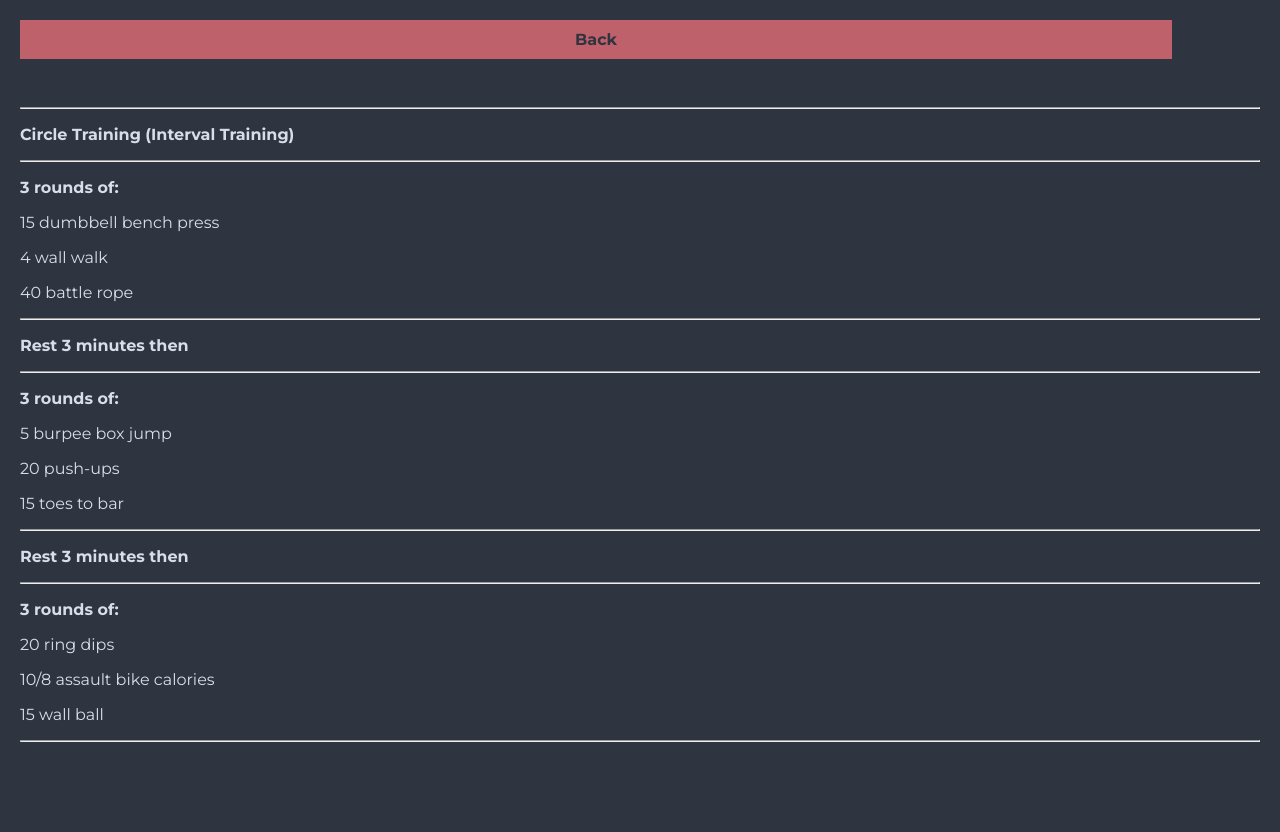
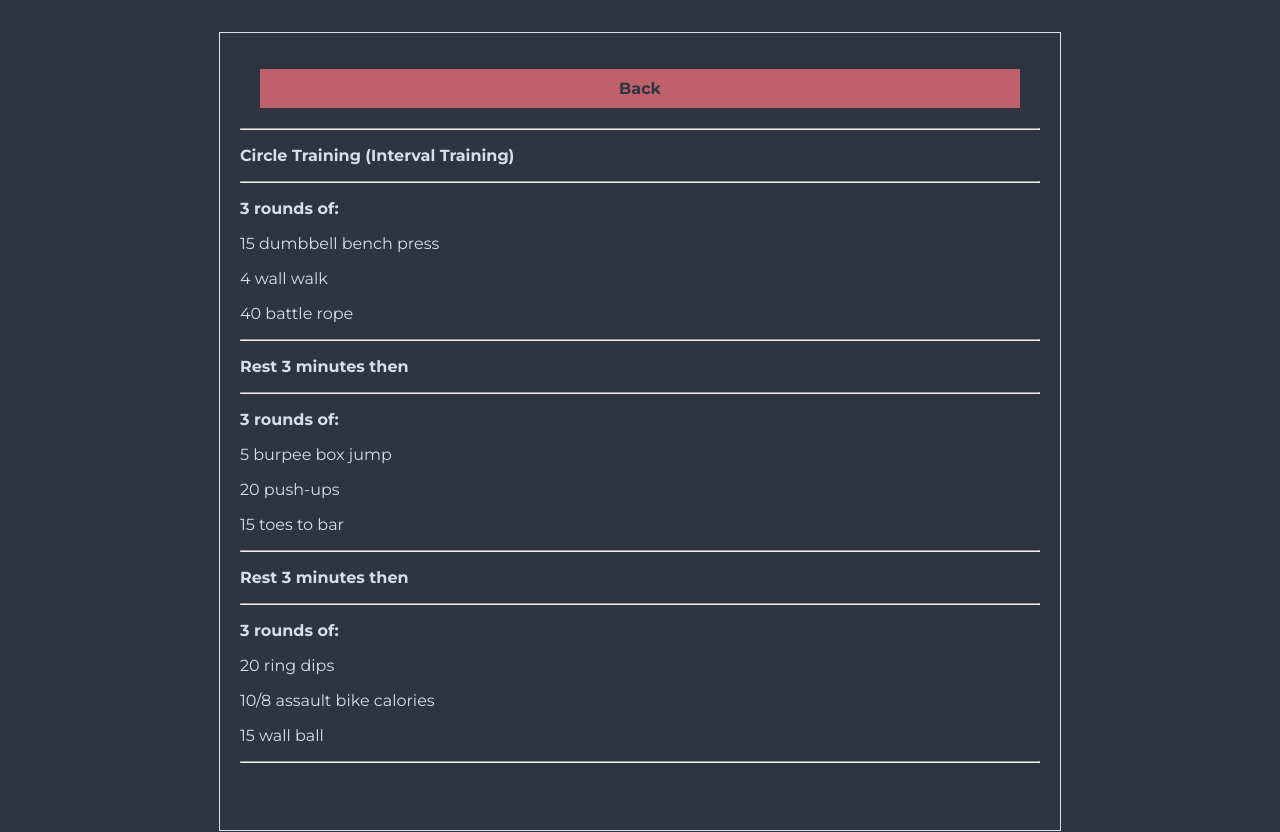
Before and after one commit to tonytech83/crossfit-wods, a Flask app: page /data/2022-06-21.html in a window 1280 px wide. Before the commit the page ends 742 px from the top, so only its background shows below. Run offline with Flask 3, Linux system fonts and the light colour scheme.

Commit message:
add some style changes

```diff
--- a/static/styles.css
+++ b/static/styles.css
@@ -49,7 +49,6 @@ h1 {
 }
 
 .btn {
-    width: 90%;
   display: flex;
   justify-content: center;
   align-items: center;
@@ -68,14 +67,10 @@ h1 {
 }
 
 .card {
-    padding: 10px;
+  /* Centered box container for single WOD page */
+  width: min(800px, 92vw);
+  margin: 32px auto;
+  padding: 16px 20px;
+  border: 1px solid var(--white-color);
   color: var(--white-color);
-    flex: 1;
-    justify-content: center; /* Centers horizontally */
-    align-items: center;
 }
-
-.single-post-wrap {
-    padding: 10px;
-    margin: auto;
-}
--- a/templates/data_template.html
+++ b/templates/data_template.html
@@ -1,12 +1,11 @@
-{% extends "base.html" %}
-{% block content %}
+{% extends "base.html" %} {% block content %}
 
-    <div class="btn">
-        <a class="go-back" href="/">Back</a>
-    </div>
+<div class="card">
+  <div class="btn">
+    <a class="go-back" href="/">Back</a>
+  </div>
 
-    <div class="card">
-        {{ content | safe }}
-    </div>
+  <div class="content">{{ content | safe }}</div>
+</div>
 
 {% endblock %}
```
Lines whose indentation alone changed are shown as unchanged.
